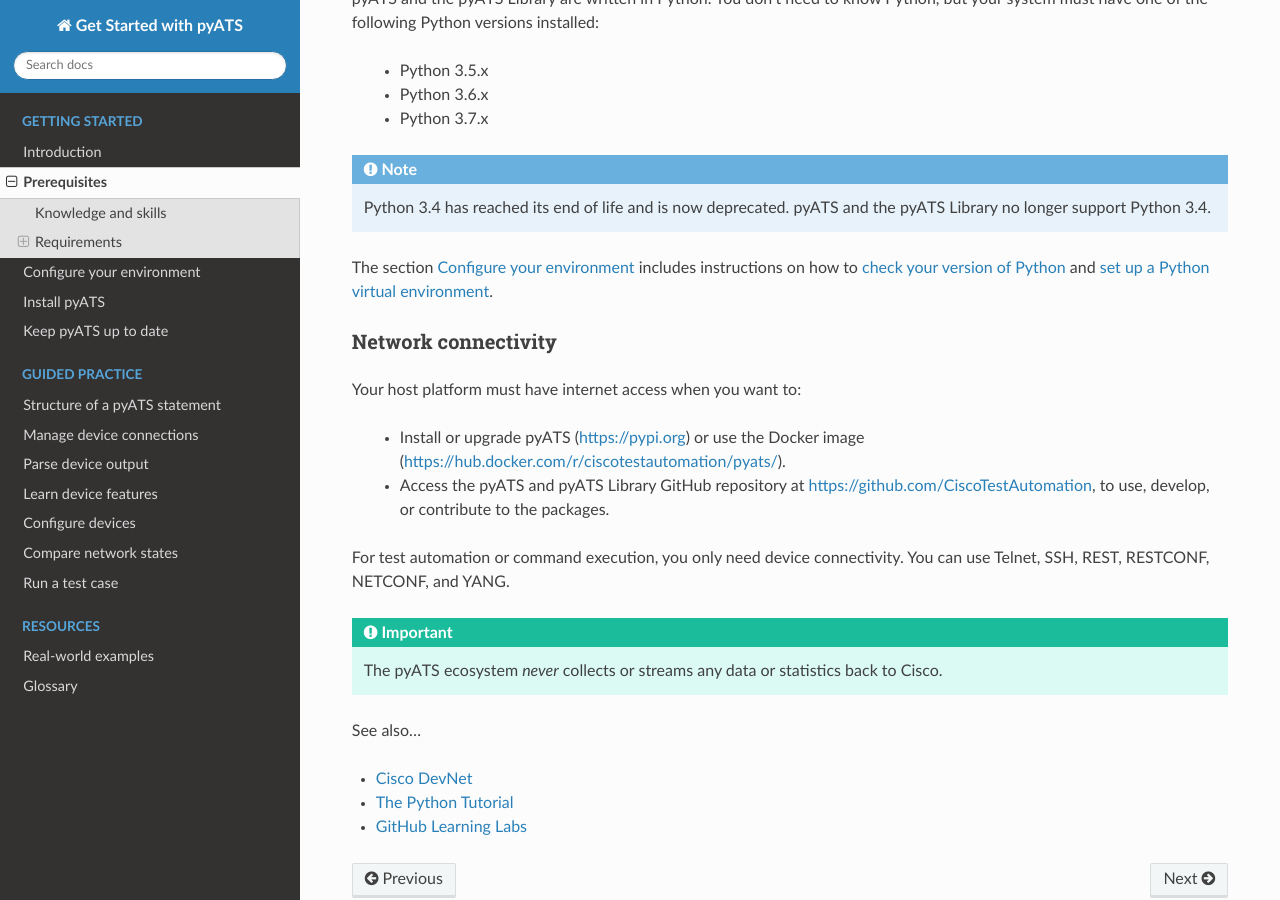
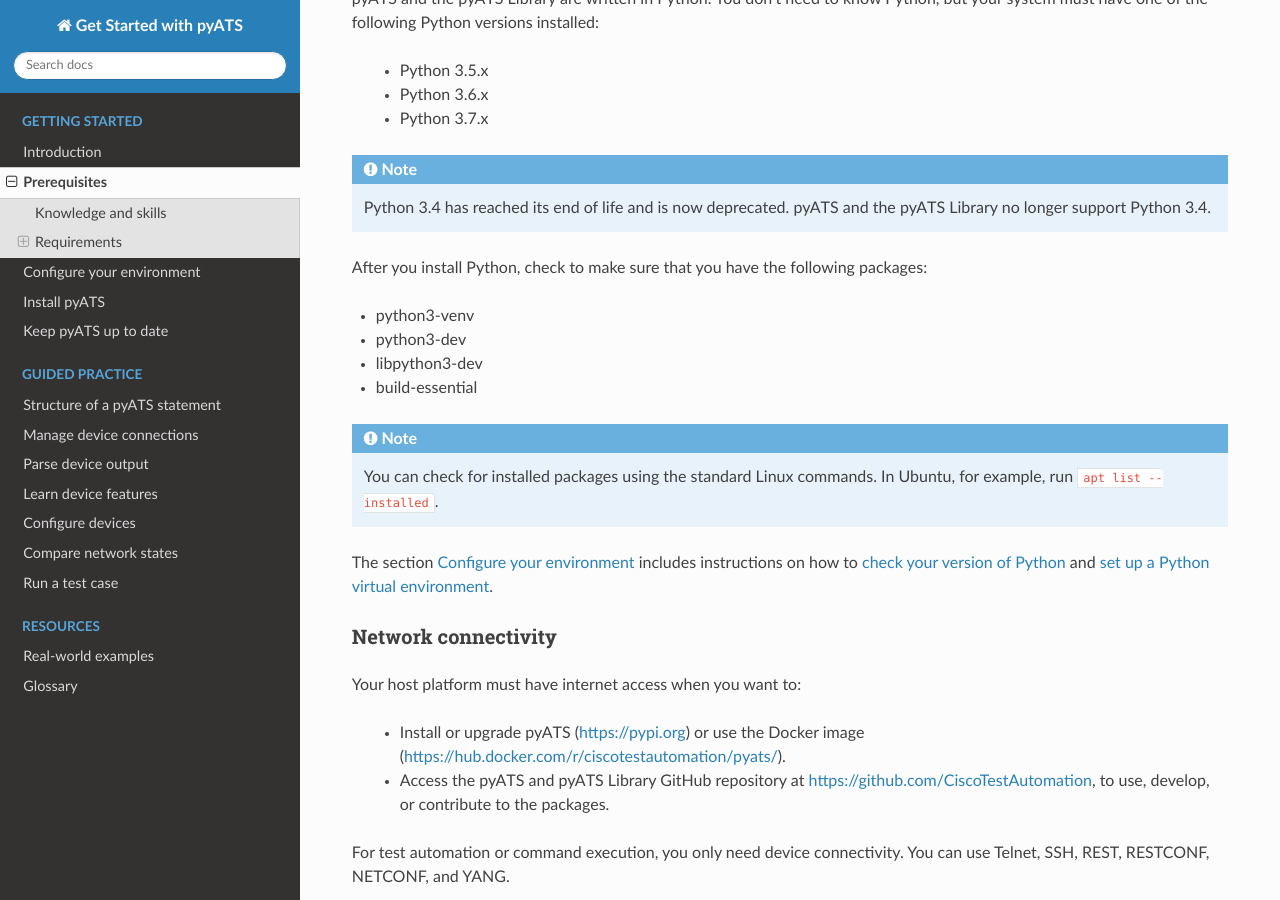
Before and after one commit to CiscoTestAutomation/getting-started, a Sphinx documentation site: the page built from source/prereqs/prerequisites.rst, in a window 1280 px wide and 900 px high, scrolled down 1520 px. Built offline with Sphinx 7.4.7 and the Read the Docs theme 2.0.0, drawn with Linux system fonts in a browser that asks for light colours.

Commit message:
Updated with new installation requirements.

```diff
--- a/source/prereqs/prerequisites.rst
+++ b/source/prereqs/prerequisites.rst
@@ -55,6 +55,15 @@
 
 .. note:: Python 3.4 has reached its end of life and is now deprecated. |pyATS| and the |library| no longer support Python 3.4.
 
+After you install Python, check to make sure that you have the following packages:
+
+* python3-venv
+* python3-dev
+* libpython3-dev
+* build-essential
+
+.. note:: You can check for installed packages using the standard Linux commands. In Ubuntu, for example, run ``apt list --installed``.
+
 The section :ref:`configure-environment` includes instructions on how to :ref:`check your version of Python <check-python>` and :ref:`set up a Python virtual environment <set-up-venv>`.
 
 Network connectivity
```
